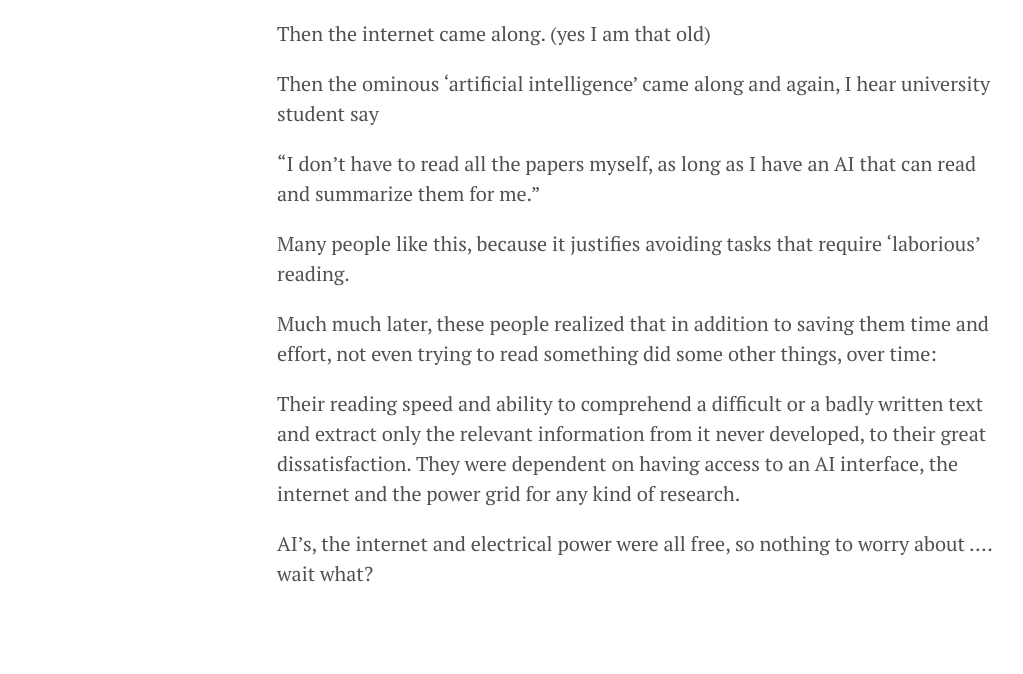
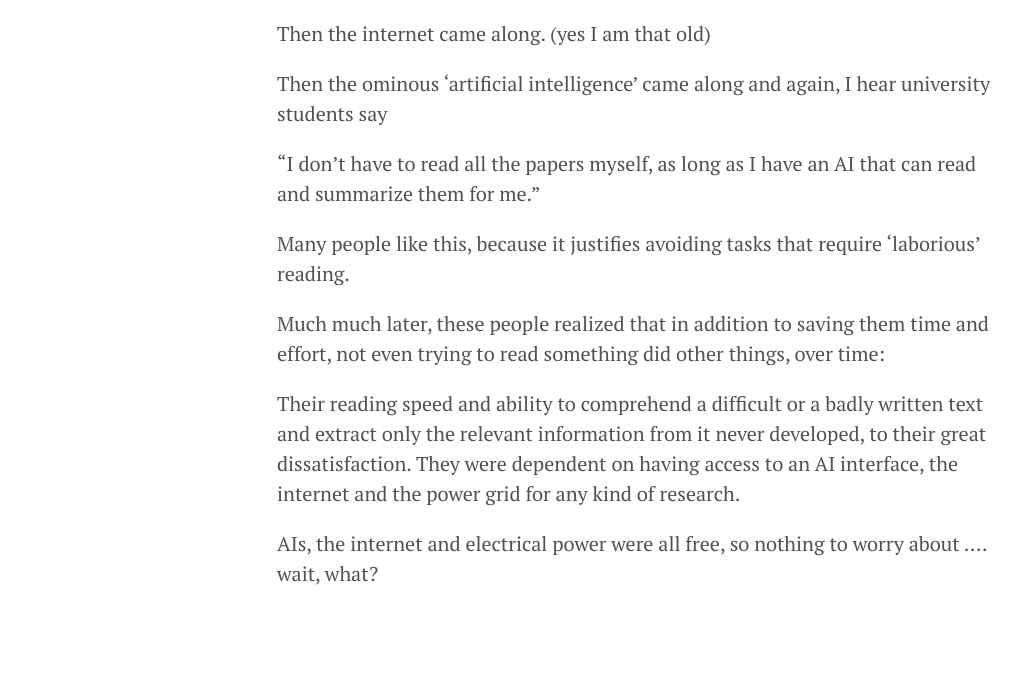
Before and after one commit to SOSTaler/sostaler.github.io, a Jekyll site: the page built from _posts/2024-10-11-ai-internet-electricity.md, in a window 1280 px wide. Shown: the part 753-1427 px from the top of the page, without its empty margins (3-1026 px from the left). Built offline with Jekyll 4.4.1, drawn with Linux system fonts in a browser that asks for light colours; comment, search, counter and statistics services are not loaded.

Commit message:
Update 2024-10-11-ai-internet-electricity.md

```diff
--- a/_posts/2024-10-11-ai-internet-electricity.md
+++ b/_posts/2024-10-11-ai-internet-electricity.md
@@ -27,19 +27,19 @@ Libraries were open and free, so nothing to worry about.
 Then the internet came along. (yes I am that old)
 
 Then the ominous 'artificial intelligence' came along
-and again, I hear university student say
+and again, I hear university students say
 
 "I don't have to read all the papers myself, as long as I have an AI that can read and summarize them for me."
 
 Many people like this, because it justifies avoiding tasks that require 'laborious' reading.
 
 Much much later, these people realized that in addition to saving them time and effort,
-not even trying to read something did some other things, over time:
+not even trying to read something did other things, over time:
 
 Their reading speed and ability to comprehend a difficult or a badly written text and extract only the relevant information
 from it never developed, to their great dissatisfaction.
 They were dependent on having access to an AI interface, the internet and the power grid for any kind of research.
 
-AI's, the internet and electrical power were all free, so nothing to worry about .... wait what?
+AIs, the internet and electrical power were all free, so nothing to worry about .... wait, what?
 
 <br>
```
